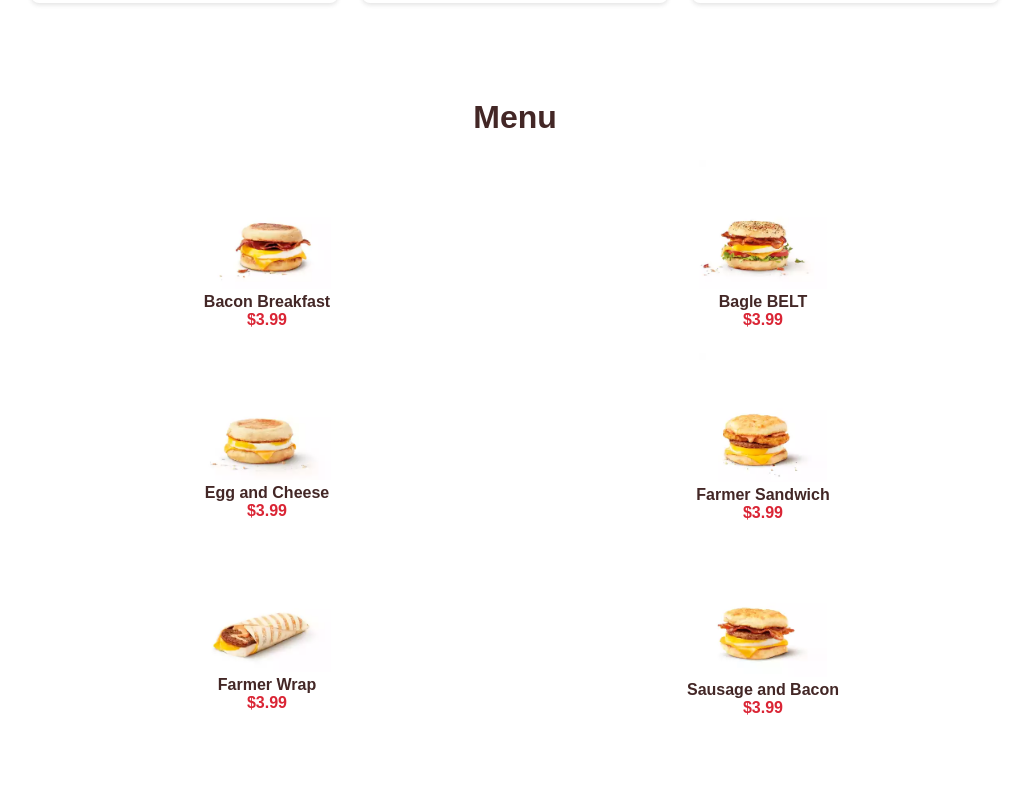
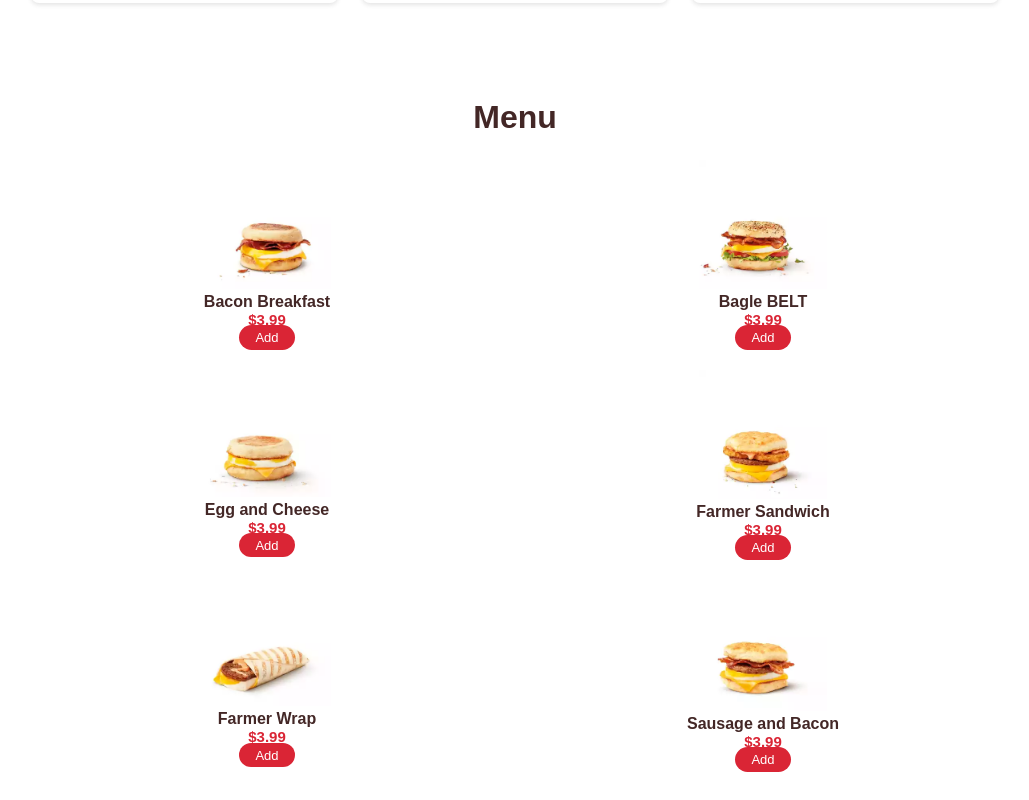
Before and after one commit to Tcodingg/ecom_app, a React (Create React App) app: page / in a window 1280 px wide. Shown: the part 987-1787 px from the top of the page, without its empty margins (125-1154 px from the left). Before the commit the page ends 1736 px from the top, so only its background shows below. Built offline with nearby package versions, Linux system fonts and the light colour scheme.

Commit message:
implement add to cart button

```diff
--- a/src/components/Menu.js
+++ b/src/components/Menu.js
@@ -12,7 +12,7 @@ export default function Menu() {
                             <img src={menu.image} className='menu_data_img' alt=""/>
                             <h4 className="menu_data_title ">{menu.title}</h4>
                             <p className="menu_data_price">{menu.price}</p>
-                            {/* <a href='#' className="menu_data_cart">Order</a> */}
+                            <a href='#' className="add_to_cart">Add</a>
                         </div>
                     )
                 })}
--- a/src/style.css
+++ b/src/style.css
@@ -264,4 +264,15 @@ body{
 .menu_data_price{
     color: var(--first-color);
     font-weight: bold;
+    font-size: var(--normal-font-size);
 }
+
+.add_to_cart{
+    text-decoration: none;
+    font-size: var(--small-font-size);
+    color: var(--text-color-atl);
+    background: var(--first-color);
+    padding: 0.3rem 1rem;
+    border-radius: 1rem;
+
+}
```
